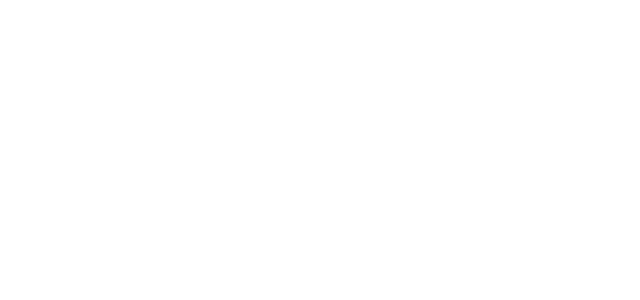
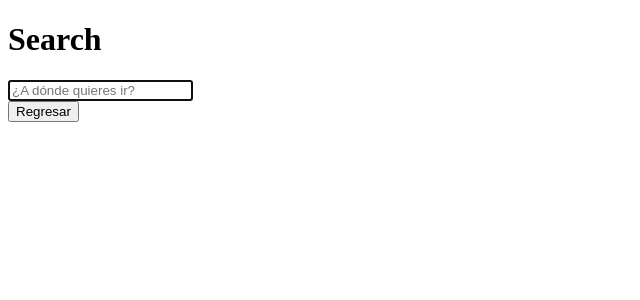
Before and after one commit to helbertoro/findmap, a React app: page /search in a window 1280 px wide. Shown: the top 300 px of the page, without its empty margins (0-640 px from the left). Built offline with nearby package versions, Linux system fonts and the light colour scheme.

Commit message:
Testing input search navigation on focus

```diff
--- a/src/components/Helloworld.jsx
+++ /dev/null
@@ -1,7 +0,0 @@
-import React from 'react';
-
-const Helloworld = () => (
-    <h1>Hello World</h1>
-);
-
-export default Helloworld;
--- /dev/null
+++ b/src/components/SearchPlace.jsx
@@ -0,0 +1,9 @@
+import React from 'react';
+
+const SearchPlace = ({ functionName, refName }) => (
+    <form action="">
+        <input type="text" name="search" onFocus={functionName} ref={refName} placeholder="¿A dónde quieres ir?"/>
+    </form>
+);
+
+export default SearchPlace;
--- a/src/containers/Auth.jsx
+++ /dev/null
@@ -1,8 +0,0 @@
-import React from 'react';
-import Helloworld from '../components/Helloworld';
-
-const Auth = () => (
-    <Helloworld />
-);
-
-export default Auth;
--- /dev/null
+++ b/src/containers/Home.jsx
@@ -0,0 +1,16 @@
+import React from 'react';
+import SearchPlace from '../components/SearchPlace';
+
+const Home = props => {
+    const handleOnFocus = () => {
+        props.history.push("/search");
+    }
+    return (
+        <>
+            <h1>Home</h1>
+            <SearchPlace functionName={handleOnFocus}/>
+        </>
+    );
+}
+
+export default Home;
--- /dev/null
+++ b/src/containers/Search.jsx
@@ -0,0 +1,23 @@
+import React, { Component } from 'react';
+import SearchPlace from '../components/SearchPlace';
+
+class Search extends Component {
+    constructor (props) {
+        super(props);
+        this.searchRef = React.createRef();
+    }
+    componentDidMount () {
+        this.searchRef.current.focus();
+    }
+    render() {
+        return (
+            <>
+                <h1>Search</h1>
+                <SearchPlace refName={this.searchRef} />
+                <button onClick={() => this.props.history.goBack()}>Regresar</button>
+            </>
+        );
+    }
+}
+
+export default Search;
--- a/src/routes/App.js
+++ b/src/routes/App.js
@@ -1,11 +1,13 @@
 import React from 'react';
 import { BrowserRouter, Switch, Route } from 'react-router-dom';
-import Auth from '../containers/Auth';
+import Home from '../containers/Home';
+import Search from '../containers/Search';
 
 const App = () => (
     <BrowserRouter>
         <Switch>
-            <Route exact path="/" component={Auth} />
+            <Route exact path="/" component={Home} />
+            <Route exact path="/search" component={Search} />
         </Switch>
     </BrowserRouter>
 );
```
